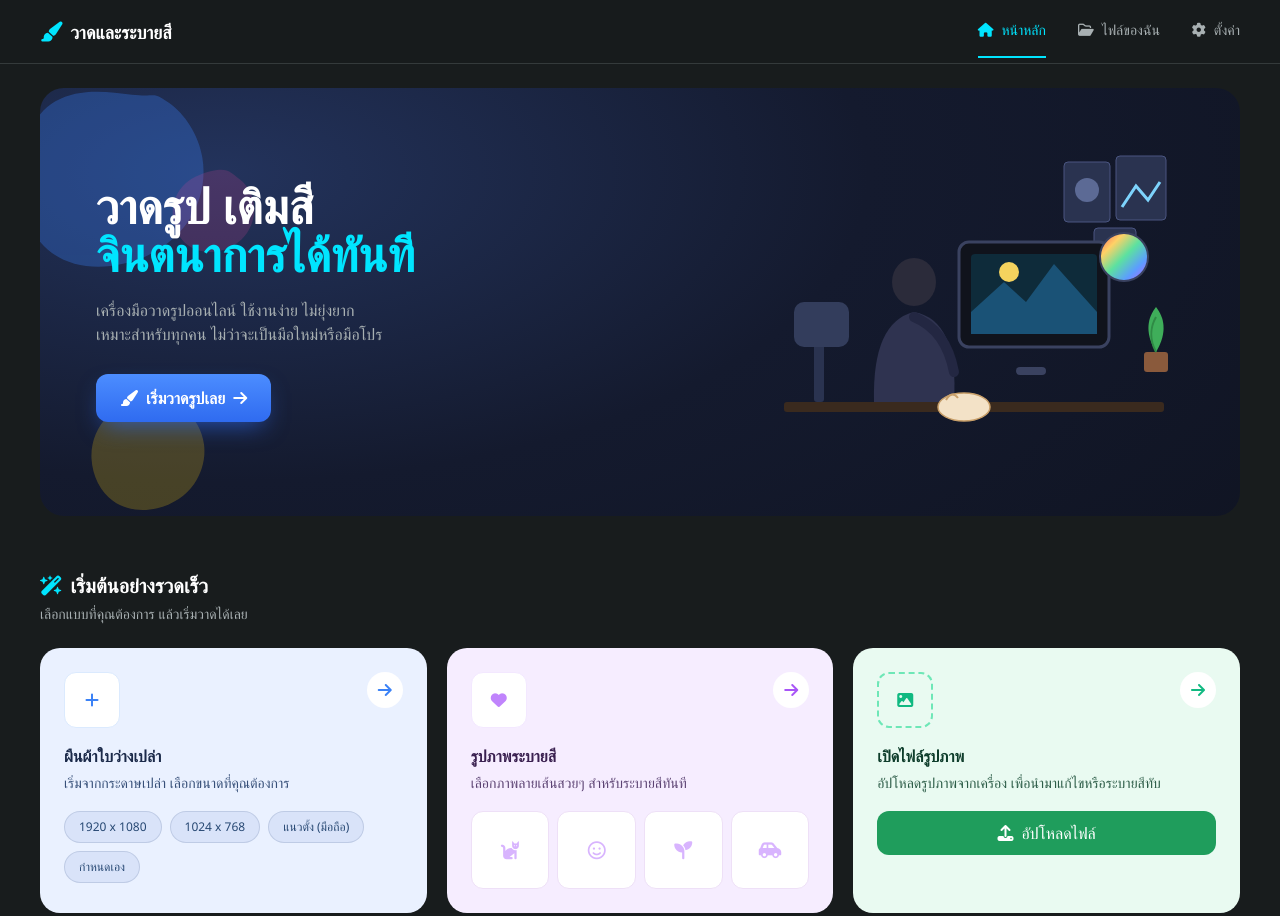
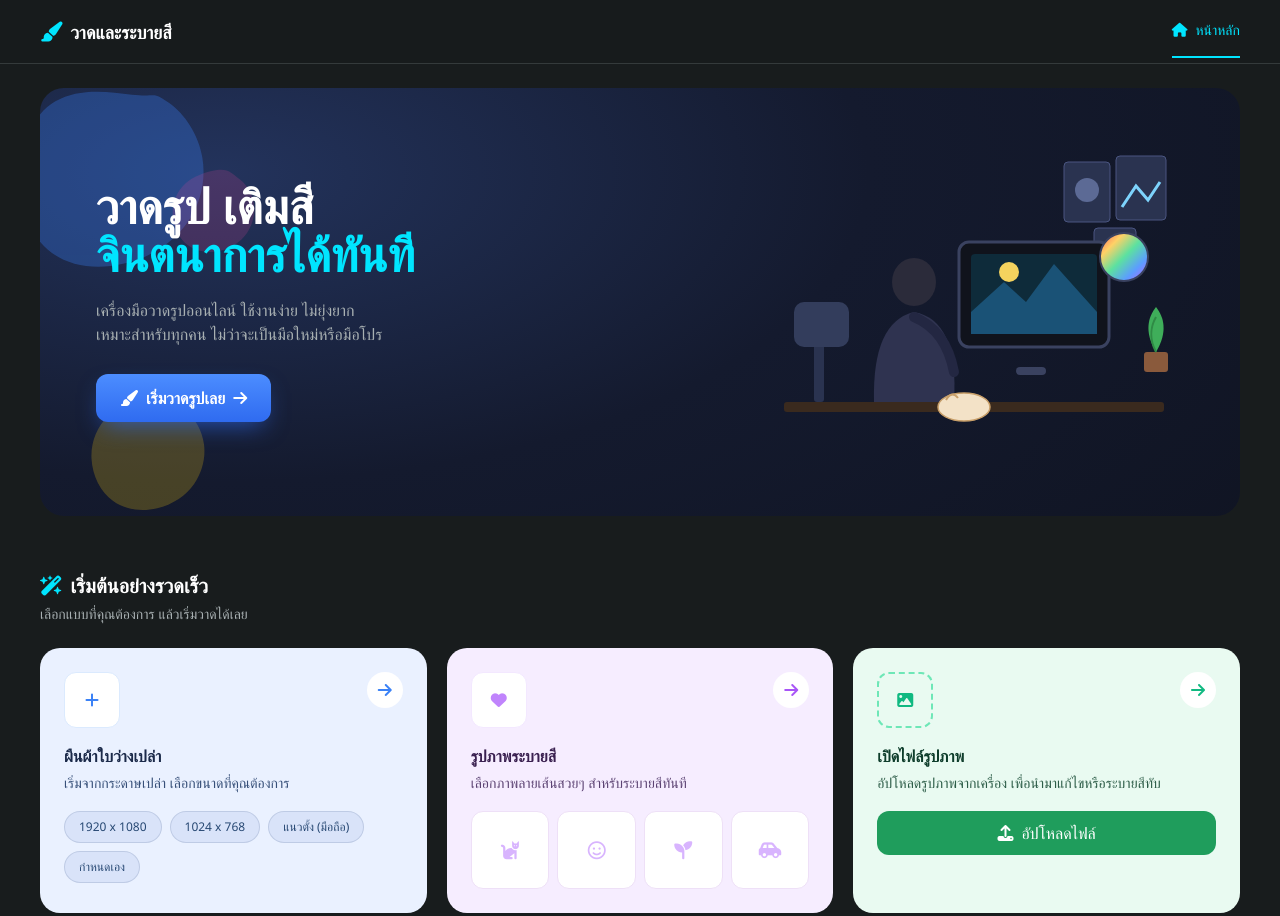
Before and after one commit to suer0660851120-a11y/PENDER, a plain HTML site: page index.html in a window 1280 px wide. Shown: the top 916 px of the page. Drawn offline with nearby package versions, Linux system fonts and the light colour scheme.

Commit message:
Update index.html

```diff
--- a/index.html
+++ b/index.html
@@ -38,12 +38,6 @@
     <nav class="hidden sm:flex items-center gap-8 text-sm text-appSecondaryText">
       <a href="index.html" class="nav-link active flex items-center gap-2 pb-1 text-white">
         <i class="fa-solid fa-house"></i> หน้าหลัก
-      </a>
-      <a href="app.html" class="nav-link flex items-center gap-2 pb-1 hover:text-white">
-        <i class="fa-regular fa-folder-open"></i> ไฟล์ของฉัน
-      </a>
-      <a href="app.html" class="nav-link flex items-center gap-2 pb-1 hover:text-white">
-        <i class="fa-solid fa-gear"></i> ตั้งค่า
       </a>
     </nav>
   </header>
```
